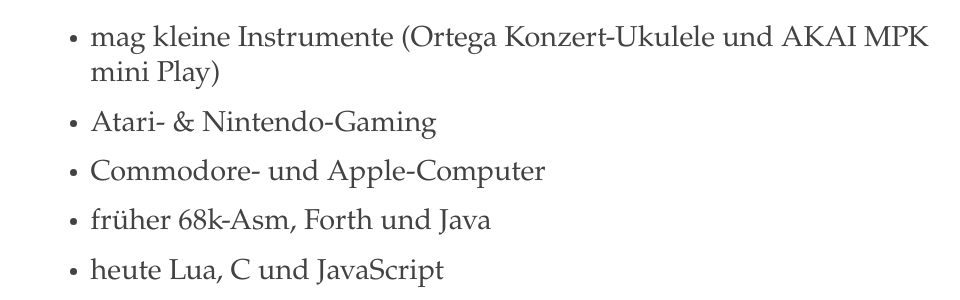
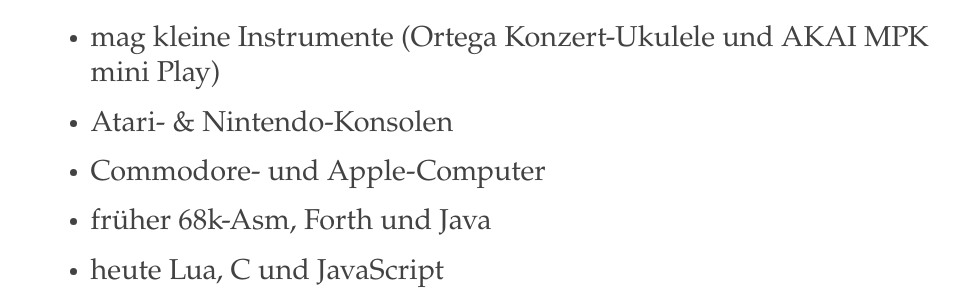
Before and after one commit to marc2o/marc2o.github.io, a Jekyll site: the page built from about.md, in a window 1280 px wide and 900 px high, scrolled down 2453 px. Shown: the part 150-450 px from the top of the window, without its empty margins (159-1119 px from the left). Built offline with Jekyll 4.4.1, drawn with Linux system fonts in a browser that asks for light colours.

Commit message:
Update about.md

```diff
--- a/about.md
+++ b/about.md
@@ -29,7 +29,7 @@
 - Bücherliebhaber
 - Musik-Amateur im barocken Sinne des Wortes
 - mag kleine Instrumente (Ortega Konzert-Ukulele und AKAI MPK mini Play)
-- Atari- & Nintendo-Gaming
+- Atari- & Nintendo-Konsolen
 - Commodore- und Apple-Computer
 - früher 68k-Asm, Forth und Java
 - heute Lua, C und JavaScript
```
